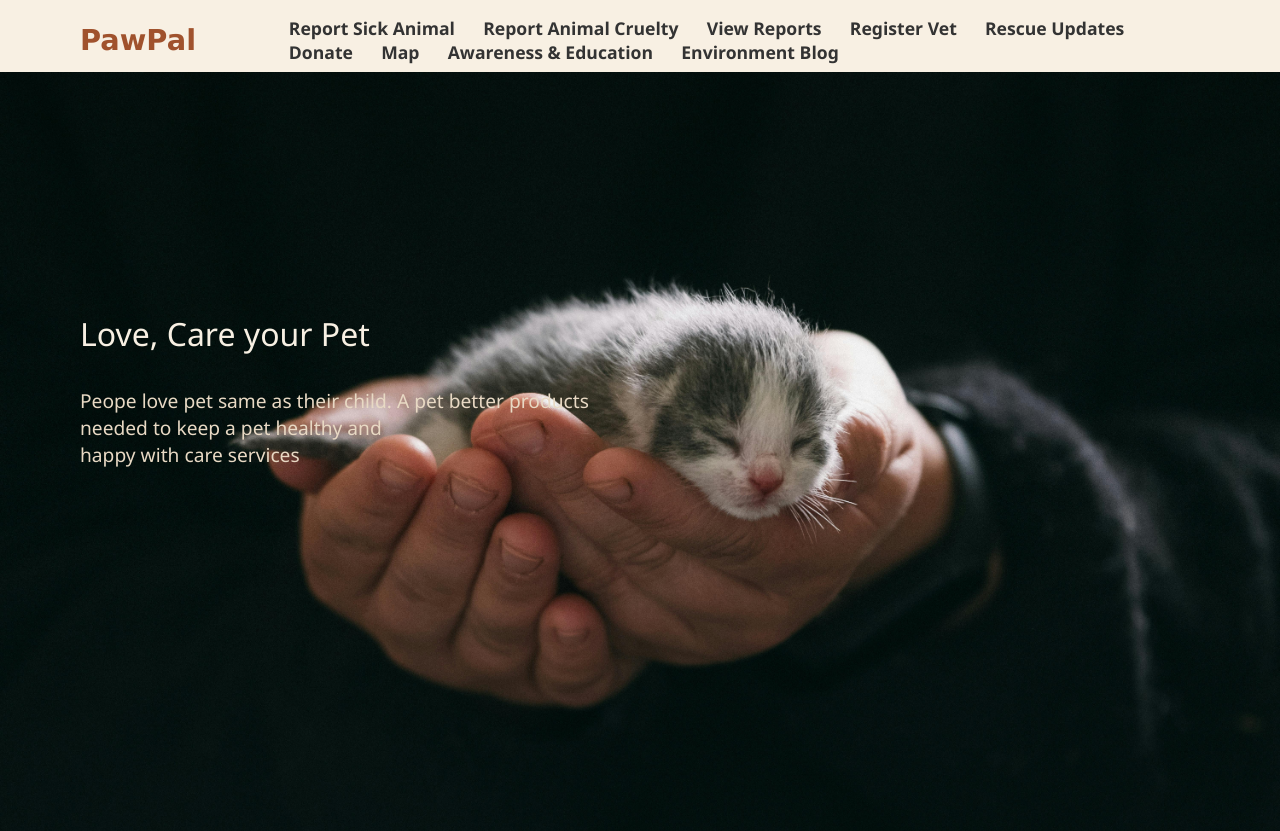
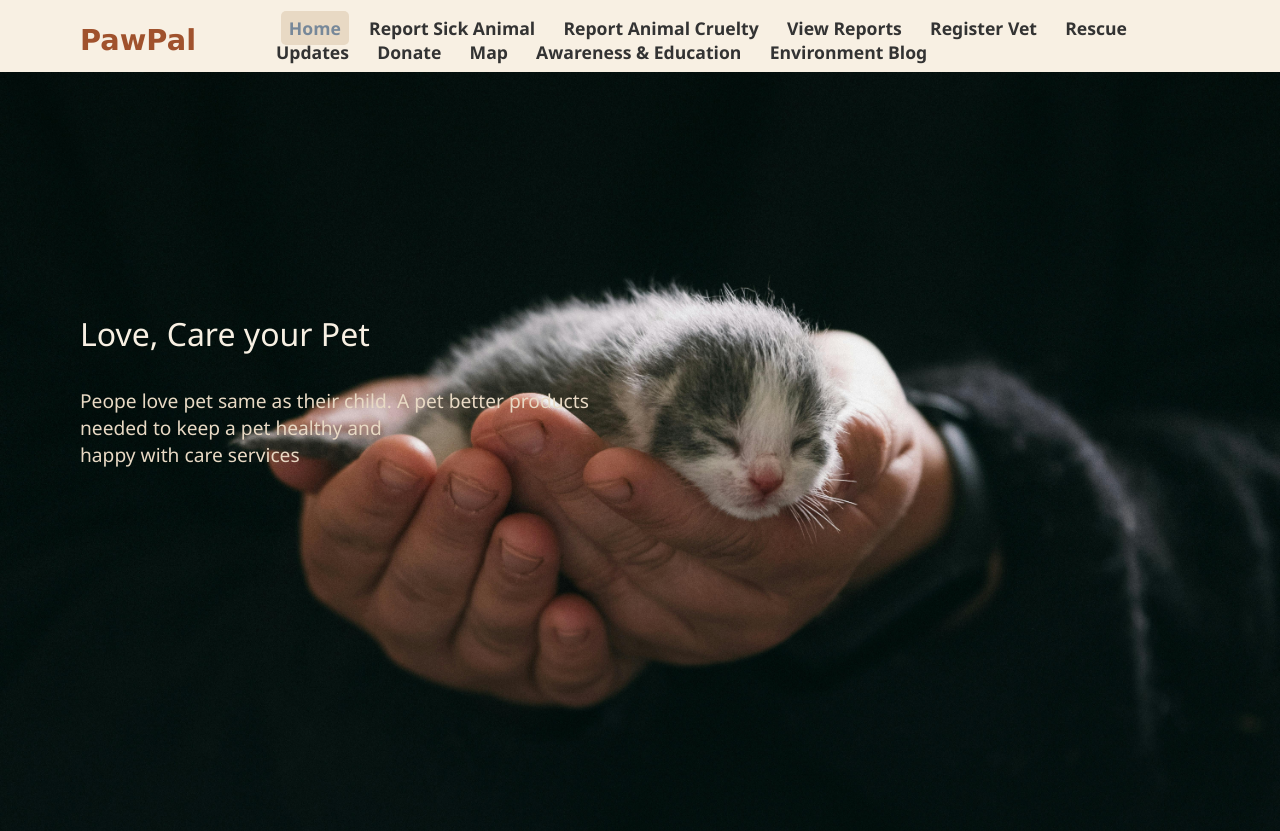
Before and after one commit to Ersatz-xD/PawPal, a Flask app: page /home in a window 1280 px wide. Shown: the top 831 px of the page. Run offline with Flask 3, Linux system fonts and the light colour scheme.

Commit message:
Update home.html

```diff
--- a/app/templates/home.html
+++ b/app/templates/home.html
@@ -15,6 +15,7 @@
         </div>
 
         <div class="links">
+            <a href="{{ url_for('main.home') }}"class="active">Home</a>
             <a href="{{ url_for('main.report') }}">Report Sick Animal</a>
             <a href="{{ url_for('main.report_cruelty') }}">Report Animal Cruelty</a>
             <a href="{{ url_for('main.view_reports') }}">View Reports</a>
```
